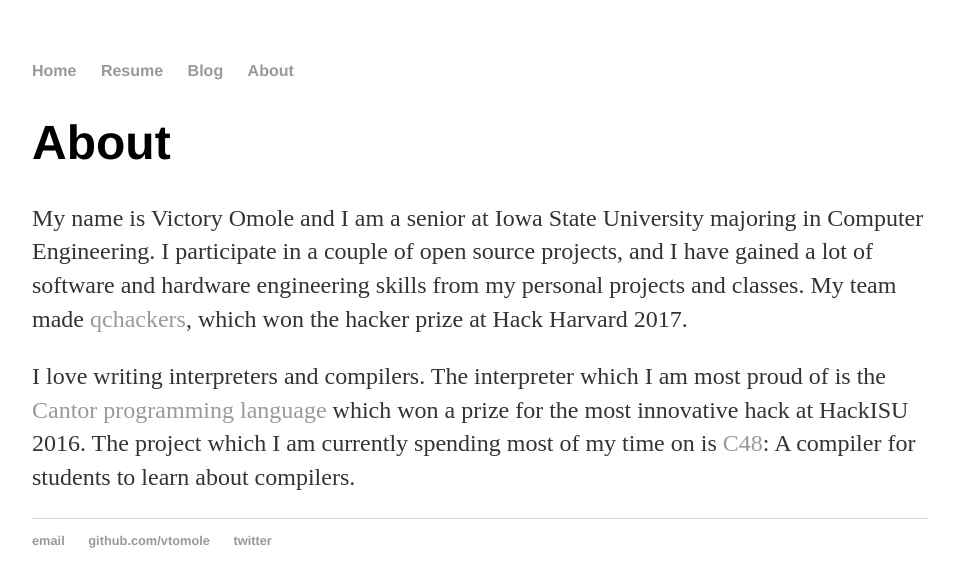
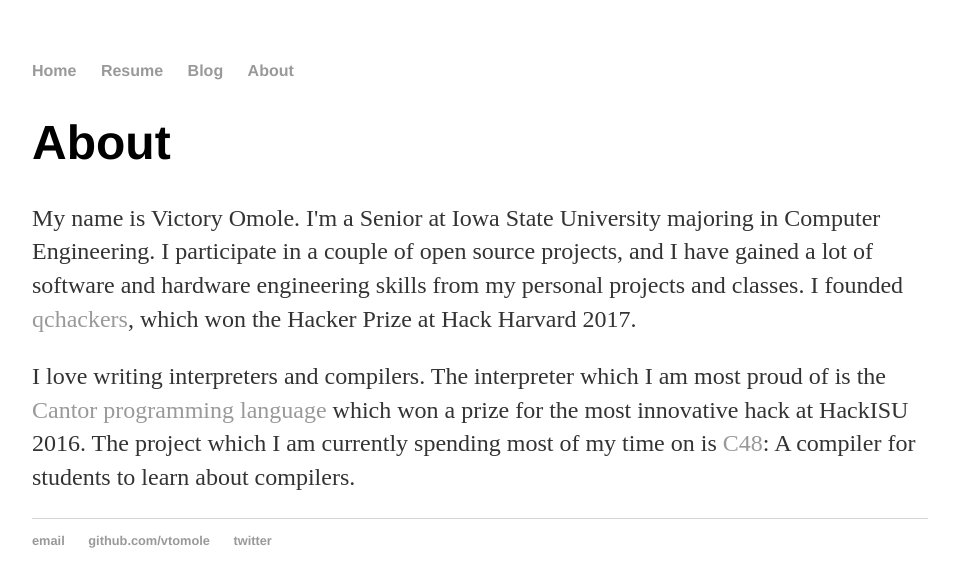
Before and after one commit to vtomole/vtomole.github.io, a Jekyll site: the page built from about/index.html, in a window 1280 px wide. Shown: the top 587 px of the page, without its empty margins (160-1114 px from the left). Built offline with Jekyll 4.4.1, drawn with Linux system fonts in a browser that asks for light colours.

Commit message:
minor fix

```diff
--- a/_posts/2018-05-20-PEA.html
+++ b/_posts/2018-05-20-PEA.html
@@ -5,7 +5,7 @@
 ---
   <section>
 <h1>Introduction</h1>
-<p>Quantum Phase estimation is an important subroutine in quantum computing. It’s used for factoring, quantum simulation, and discrete logarithm . A version of Phase estimation called the Hadamard test is used to approximate the Jones polynomial (a significant expression in <a href = "https://en.wikipedia.org/wiki/Knot_theory">Knot theory</a>). Quantum computers can estimate phases more efficiently than classical computers because quantum computers can exploit the Quantum Fourier transform; which requires $O(n^2)$ gates instead of $O(n*2^n)$ on classical computers. This post will cover Phase Estimation and Hadamard test including their implementations on a quantum computer.</p>
+<p>Quantum Phase estimation is an important subroutine in quantum computing. It’s used for factoring, quantum simulation, and discrete logarithm. A version of Phase estimation called the Hadamard test is used to approximate the Jones polynomial (a significant expression in <a href = "https://en.wikipedia.org/wiki/Knot_theory">Knot theory</a>). Quantum computers can estimate phases more efficiently than classical computers because quantum computers can exploit the Quantum Fourier transform; which requires $O(n^2)$ gates instead of $O(n*2^n)$ on classical computers. This post will cover Phase Estimation and Hadamard test including their implementations on a quantum computer.</p>
 <section/>
 
   <section/>
--- a/about/index.html
+++ b/about/index.html
@@ -5,8 +5,8 @@
 
 		<div class="about">
 			<h1>About</h1>
-			<p> My name is Victory Omole and I am a senior at Iowa State University majoring in Computer Engineering. I participate in a couple of open source projects, and I have gained a lot of software and hardware engineering skills from my personal projects and classes.
-			  My team made  <a href="http://qchackers.com/">qchackers</a>, which won the hacker prize at Hack Harvard 2017.</p>
+			<p> My name is Victory Omole. I'm a Senior at Iowa State University majoring in Computer Engineering. I participate in a couple of open source projects, and I have gained a lot of software and hardware engineering skills from my personal projects and classes.
+			  I founded <a href="http://qchackers.com/">qchackers</a>, which won the Hacker Prize at Hack Harvard 2017.</p>
 
 			<p>I love writing interpreters and compilers. The interpreter which I am most proud of is the <a href="https://github.com/vtomole/evie/tree/master/mini-projects/cantor">Cantor programming language</a> which won a prize for the most innovative hack at HackISU 2016. The project which I am currently spending most of my time on is <a href="https://github.com/vtomole/c48">C48</a>: A compiler for students to learn about compilers.</p>
 
```
